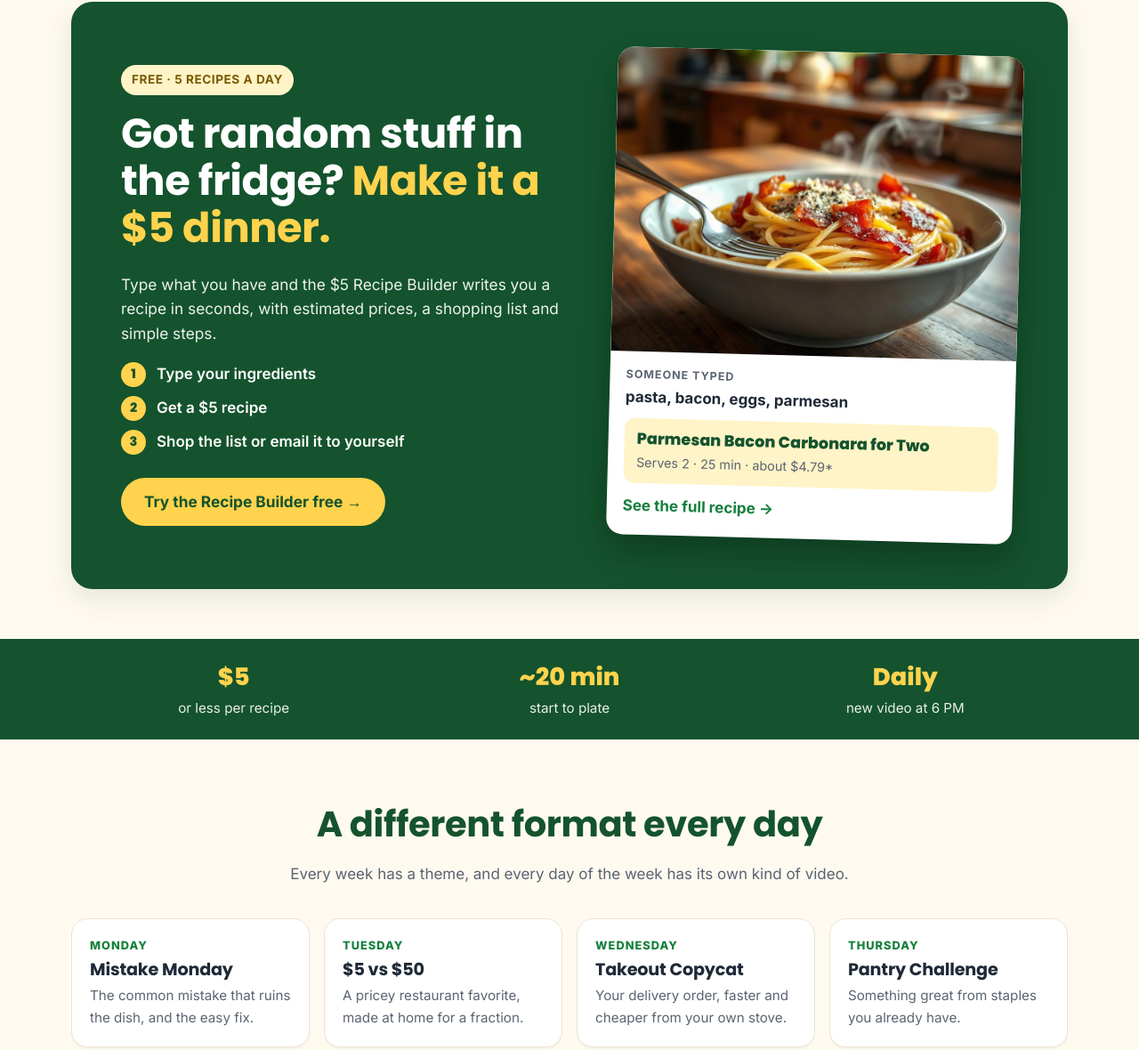
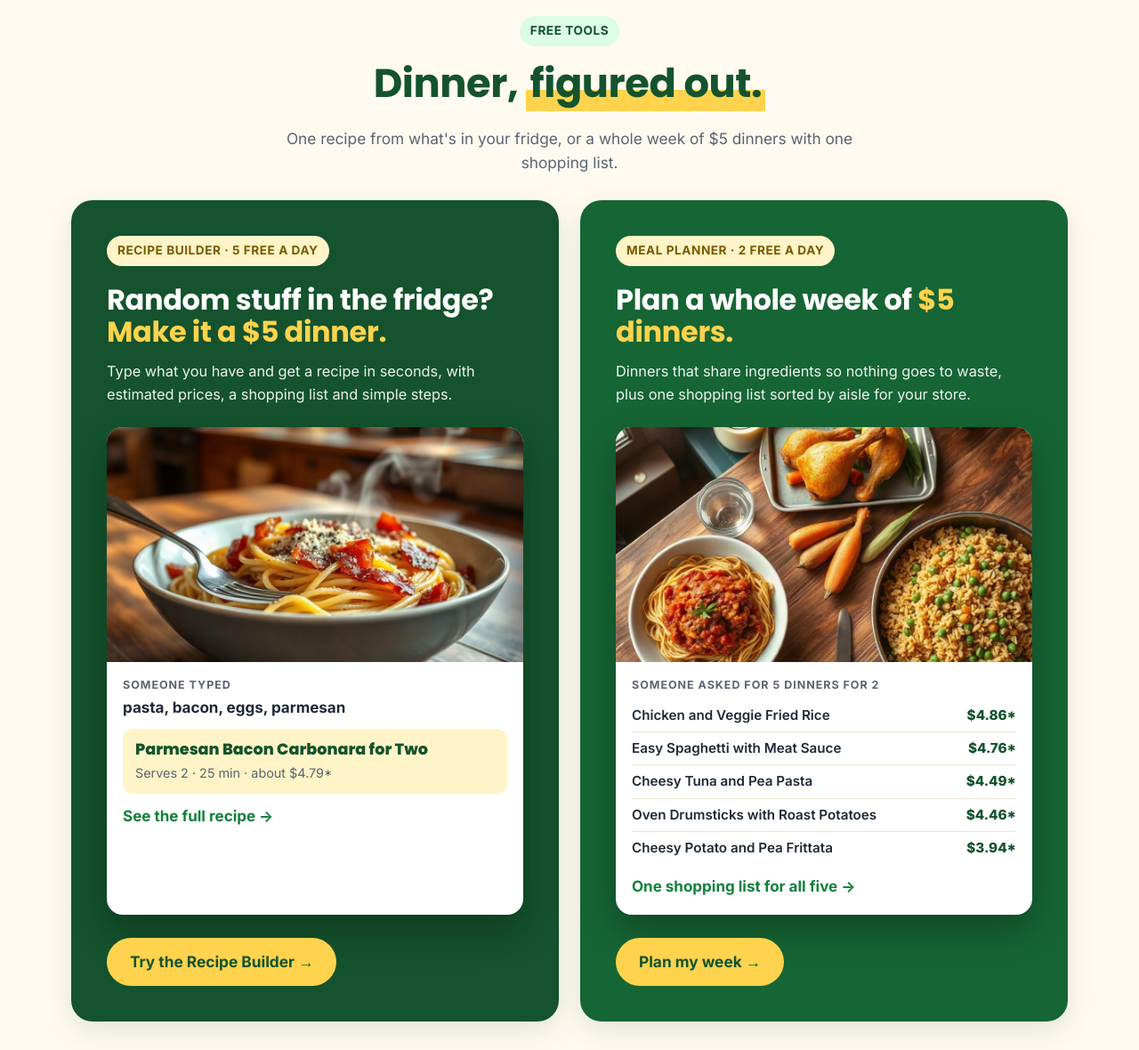
Before and after one commit to BudgetBiteClub-boop/budgetbiteclub-boop.github.io, a plain HTML site: page index.html in a window 1280 px wide. Shown: the part 689-1869 px from the top of the page at 89% size. Drawn offline with Linux system fonts and the light colour scheme.

Commit message:
Home: Recipe Builder and Meal Planner share the spotlight

```diff
--- a/index.html
+++ b/index.html
@@ -38,8 +38,8 @@
     <a class="brand" href="#top"><img src="profile.png" alt="" width="40" height="40">Budget Bite Club</a>
     <nav class="nav" aria-label="Main">
       <a href="recipe-builder.html">Recipe Builder</a>
+      <a href="planner.html">Meal Planner</a>
       <a href="recipes.html">Recipe Feed</a>
-      <a href="planner.html">Meal Planner</a>
       <a href="#week">The Week</a>
       <a href="kit.html">Kitchen Gear</a>
       <a href="links.html">Links</a>
@@ -71,22 +71,21 @@
     </div>
   </section>
 
-  <!-- RECIPE BUILDER: the centrepiece. The example is a real Recipe Builder result (made Nov 24, 2026, share
-       link ?r=CVBt2GD4V); the photo is AI-generated. -->
-  <section class="promo" id="builder" aria-labelledby="promo-h">
+  <!-- THE TWO FREE TOOLS share the spotlight. Both examples are real results (Nov 24, 2026): the Recipe Builder's
+       carbonara (share link ?r=CVBt2GD4V) and a Meal Planner plan (have: rice, eggs, pasta, an onion; 5 dinners
+       for 2; dinner costs are amounts used). Both photos are AI-generated. -->
+  <section class="promo" id="builder" aria-label="Free tools">
     <div class="wrap">
+      <div class="promo-head">
+        <span class="eyebrow">Free tools</span>
+        <h2>Dinner, <span class="hl">figured out.</span></h2>
+        <p>One recipe from what's in your fridge, or a whole week of $5 dinners with one shopping list.</p>
+      </div>
+      <div class="tools">
         <div class="panel">
-        <div>
-          <span class="eyebrow gold">Free &middot; 5 recipes a day</span>
-          <h2 id="promo-h">Got random stuff in the fridge? <span class="hl">Make it a $5 dinner.</span></h2>
-          <p>Type what you have and the $5 Recipe Builder writes you a recipe in seconds, with estimated prices, a shopping list and simple steps.</p>
-          <ol class="how">
-            <li><b>1</b>Type your ingredients</li>
-            <li><b>2</b>Get a $5 recipe</li>
-            <li><b>3</b>Shop the list or email it to yourself</li>
-          </ol>
-          <a class="btn btn-gold btn-lg" href="recipe-builder.html">Try the Recipe Builder free &rarr;</a>
-        </div>
+          <span class="eyebrow gold">Recipe Builder &middot; 5 free a day</span>
+          <h3>Random stuff in the fridge? <span class="hl">Make it a $5 dinner.</span></h3>
+          <p>Type what you have and get a recipe in seconds, with estimated prices, a shopping list and simple steps.</p>
           <a class="demo" href="recipe-builder.html?r=CVBt2GD4V" aria-label="See a real example: Parmesan Bacon Carbonara for Two, about $4.79">
             <img src="img/builder-carbonara.jpg" alt="" width="1024" height="768" loading="eager" decoding="async">
             <div class="demo-body">
@@ -96,6 +95,28 @@
               <div class="see">See the full recipe &rarr;</div>
             </div>
           </a>
+          <a class="btn btn-gold btn-lg" href="recipe-builder.html">Try the Recipe Builder &rarr;</a>
+        </div>
+        <div class="panel alt">
+          <span class="eyebrow gold">Meal Planner &middot; 2 free a day</span>
+          <h3>Plan a whole week of <span class="hl">$5 dinners.</span></h3>
+          <p>Dinners that share ingredients so nothing goes to waste, plus one shopping list sorted by aisle for your store.</p>
+          <a class="demo" href="planner.html" aria-label="Plan your week: a real example of 5 dinners for 2, each under $5">
+            <img src="img/planner-week.jpg" alt="" width="1024" height="768" loading="eager" decoding="async">
+            <div class="demo-body">
+              <div class="q">Someone asked for 5 dinners for 2</div>
+              <ul class="week-list">
+                <li>Chicken and Veggie Fried Rice <span>$4.86*</span></li>
+                <li>Easy Spaghetti with Meat Sauce <span>$4.76*</span></li>
+                <li>Cheesy Tuna and Pea Pasta <span>$4.49*</span></li>
+                <li>Oven Drumsticks with Roast Potatoes <span>$4.46*</span></li>
+                <li>Cheesy Potato and Pea Frittata <span>$3.94*</span></li>
+              </ul>
+              <div class="see">One shopping list for all five &rarr;</div>
+            </div>
+          </a>
+          <a class="btn btn-gold btn-lg" href="planner.html">Plan my week &rarr;</a>
+        </div>
       </div>
     </div>
   </section>
--- a/style.css
+++ b/style.css
@@ -220,31 +220,40 @@ section { padding: 72px 0; }
   border: 1px solid var(--line); color: var(--green-dark); font-weight: 700; font-size: .9rem; text-decoration: none;
   transition: border-color .15s, transform .15s var(--ease); }
 .quick-links a:hover { border-color: var(--green); transform: translateY(-1px); }
-.promo { padding: 8px 0 56px; }
-.promo .panel { display: grid; grid-template-columns: 1.05fr .95fr; gap: clamp(24px, 4vw, 48px); align-items: center;
-  background: var(--green-dark); color: #fff; border-radius: var(--r-lg); padding: clamp(26px, 5vw, 56px); overflow: hidden;
-  position: relative; box-shadow: var(--shadow); }
-.promo h2 { color: #fff; font-size: clamp(1.9rem, 4.5vw, 2.9rem); }
-.promo h2 .hl { color: var(--gold); }
-.promo p { margin: 0 0 18px; opacity: .92; max-width: 46ch; font-size: 1.08rem; }
-.promo .how { list-style: none; margin: 0 0 26px; padding: 0; display: grid; gap: 10px; }
-.promo .how li { display: flex; align-items: center; gap: 12px; font-weight: 600; }
-.promo .how b { flex: none; width: 28px; height: 28px; border-radius: 50%; display: grid; place-items: center;
-  background: var(--gold); color: var(--green-dark); font: 800 .9rem "Poppins", sans-serif; }
+/* Home: the two free tools (Recipe Builder + Meal Planner) share the spotlight, side by side */
+.promo { padding: 24px 0 64px; }
+.promo-head { text-align: center; max-width: 640px; margin: 0 auto 28px; }
+.promo-head h2 { font-size: clamp(1.9rem, 4.5vw, 2.8rem); color: var(--green-dark); }
+.promo-head h2 .hl { background: linear-gradient(transparent 62%, var(--gold) 62%); padding: 0 4px; }
+.promo-head p { color: var(--muted); margin: 0; font-size: 1.08rem; }
+.promo .tools { display: grid; grid-template-columns: 1fr 1fr; gap: 24px; }
+.promo .panel { display: flex; flex-direction: column; align-items: flex-start; gap: 4px;
+  background: var(--green-dark); color: #fff; border-radius: var(--r-lg); padding: clamp(24px, 4vw, 40px);
+  box-shadow: var(--shadow); }
+.promo .panel.alt { background: #166534; }
+.promo h3 { color: #fff; font-size: clamp(1.5rem, 3vw, 2rem); margin: 0 0 8px; }
+.promo h3 .hl { color: var(--gold); }
+.promo .panel > p { margin: 0 0 20px; opacity: .92; font-size: 1.02rem; }
 .btn-lg { padding: 16px 26px; font-size: 1.08rem; }
-.promo .demo { display: block; background: #fff; color: var(--ink); text-decoration: none; border-radius: var(--radius);
-  overflow: hidden; box-shadow: 0 18px 40px rgba(0, 0, 0, .28); transform: rotate(1.5deg);
+.promo .panel > .btn { margin-top: 22px; }
+.promo .demo { display: block; width: 100%; flex: 1; background: #fff; color: var(--ink); text-decoration: none;
+  border-radius: var(--radius); overflow: hidden; box-shadow: 0 18px 40px rgba(0, 0, 0, .28);
   transition: transform .2s var(--ease); }
-.promo .demo:hover { transform: rotate(0) translateY(-4px); }
-.promo .demo img { width: 100%; height: auto; aspect-ratio: 4 / 3; object-fit: cover; }
+.promo .demo:hover { transform: translateY(-4px); }
+.promo .demo img { width: 100%; height: auto; aspect-ratio: 16 / 9; object-fit: cover; }
 .promo .demo-body { padding: 16px 18px 18px; }
 .promo .demo .q { font-size: .78rem; text-transform: uppercase; letter-spacing: .08em; color: var(--muted); font-weight: 700; }
 .promo .demo .in { font-weight: 700; margin: 2px 0 10px; }
 .promo .demo .out { background: var(--gold-soft); border-radius: var(--r-sm); padding: 10px 14px; }
 .promo .demo .out b { display: block; font: 800 1.1rem "Poppins", sans-serif; color: var(--green-dark); }
 .promo .demo .out span { color: var(--muted); font-size: .9rem; }
+.promo .week-list { list-style: none; margin: 6px 0 0; padding: 0; }
+.promo .week-list li { display: flex; justify-content: space-between; gap: 12px; padding: 6px 0;
+  border-bottom: 1px solid var(--line); font-weight: 600; font-size: .95rem; }
+.promo .week-list li:last-child { border-bottom: 0; }
+.promo .week-list span { flex: none; color: var(--green-dark); font-weight: 800; }
 .promo .demo .see { margin-top: 12px; font-weight: 700; color: var(--green); }
-@media (max-width: 820px) { .promo .panel { grid-template-columns: 1fr; } .promo .demo { transform: none; } }
+@media (max-width: 860px) { .promo .tools { grid-template-columns: 1fr; } }
 
 /* ---------- footer ---------- */
 .site-footer { padding: 40px 0; }
```
Also changed, not shown: img/planner-week.jpg (added). Lines whose indentation alone changed are shown as unchanged.
